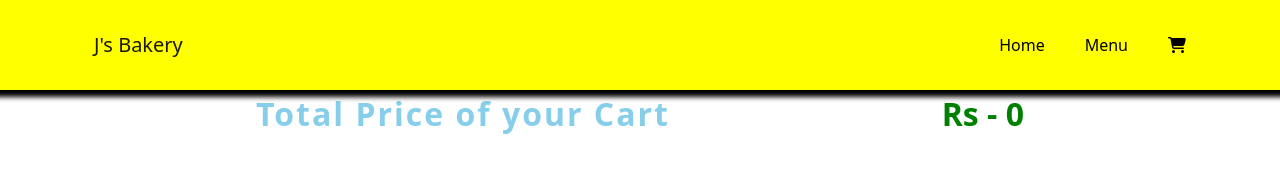
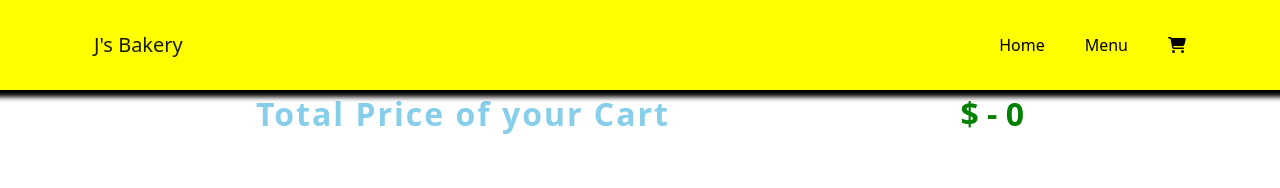
Before and after one commit to junweihe99/bakery, a React (Create React App) app in the folder shopping-cart/: page /shopping-cart/Cart in a window 1280 px wide. Shown: the top 188 px of the page. Built offline with nearby package versions, Linux system fonts and the light colour scheme.

Commit message:
Fixed display on cart

```diff
--- a/shopping-cart/src/Cart.js
+++ b/shopping-cart/src/Cart.js
@@ -1,4 +1,4 @@
-import { useState } from "react";
+import { useEffect, useState } from "react";
 import "./styles/cart.css";
 
 export default function Cart({cart, setCart, handleChange}) {
@@ -15,6 +15,10 @@ export default function Cart({cart, setCart, handleChange}) {
     cart.map((item) => (ans += item.amount * item.price));
     setPrice(ans);
   };
+
+  useEffect(() => {
+    handlePrice();
+  })
 
   return (
     <article>
@@ -37,7 +41,7 @@ export default function Cart({cart, setCart, handleChange}) {
       ))}
       <div className="total">
         <span>Total Price of your Cart</span>
-        <span>Rs - {price}</span>
+        <span>$ - {price}</span>
       </div>
     </article>
   );
--- a/shopping-cart/src/components/Cards.js
+++ b/shopping-cart/src/components/Cards.js
@@ -6,7 +6,7 @@ export default function Cards({ item, handleClick }) {
     <Card className="mx-auto" style={{ width: "18rem", marginTop: "3rem", border: "0px solid yellow", boxShadow:"0px 0px 5px 10px black"}}>
             <Card.Img src={img} style={{objectFit:"cover", width:"18rem", height: "18rem"}}/>
             <Card.Body className="text-center" style={{background:"yellow", fontWeight: "bold"}}>{title}  -  ${price} ea</Card.Body>
-            <Button variant="danger" onClick={handleClick}>Add to Cart</Button>
+            <Button variant="danger" onClick={handleClick(item)}>Add to Cart</Button>
     </Card>
   )
 }
--- a/shopping-cart/src/data.js
+++ b/shopping-cart/src/data.js
@@ -8,12 +8,14 @@ const list = [
         title: "Egg Tart",
         price: 1.49,
         img: eggTart,
+        amount: 0,
     },
     {
         id: 2,
         title: "Cream Puff",
         price: 1.75,
         img: creamPuff,
+        amount: 0,
     },
 ];
 
```
